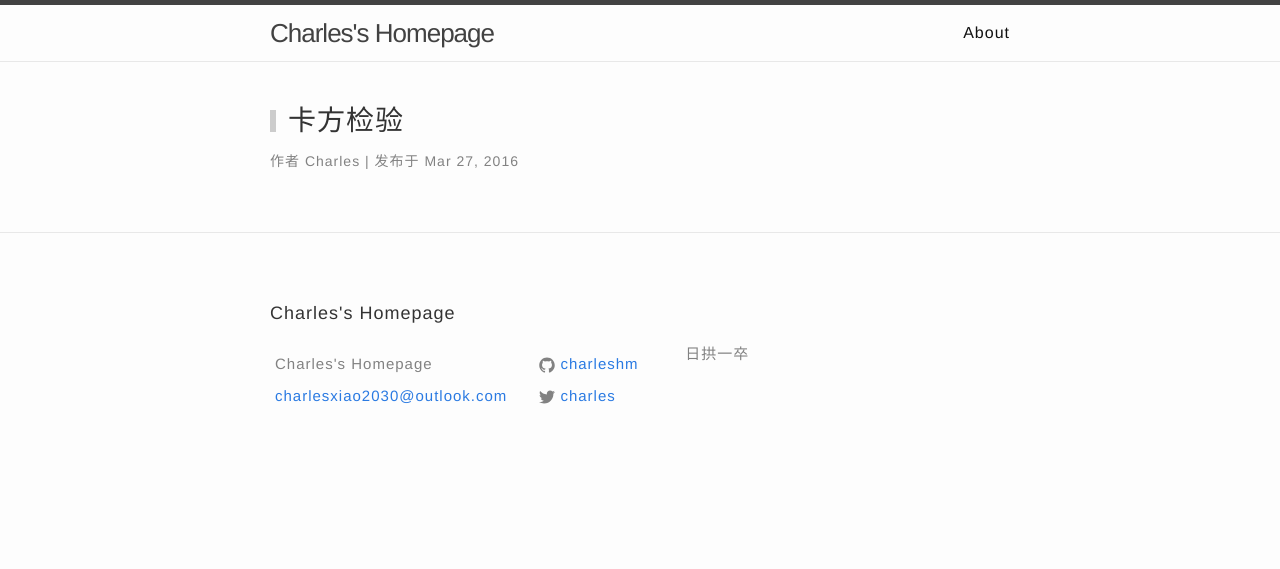
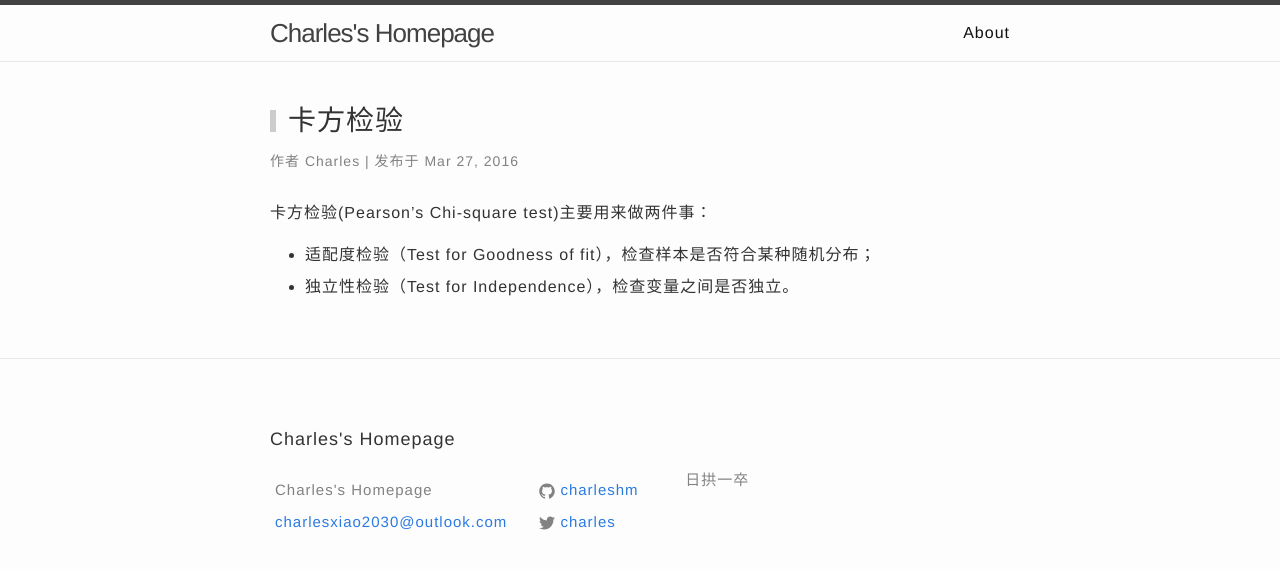
Before and after one commit to charleshm/charleshm.github.io, a Jekyll site: the page built from _posts/2016-03-28-Chi-square-test.md, in a window 1280 px wide. Shown: the top 569 px of the page. Built offline with Jekyll 4.4.1, drawn with Linux system fonts in a browser that asks for light colours; some web fonts are replaced; comment, search, counter and statistics services are not loaded.

Commit message:
Hypothesis Test

```diff
--- a/_posts/2016-03-28-Chi-square-test.md
+++ b/_posts/2016-03-28-Chi-square-test.md
@@ -6,3 +6,8 @@
 date:   2016-03-27 9:30
 categories: 机器学习 统计学
 ---
+
+卡方检验(Pearson’s Chi-square test)主要用来做两件事：
+
+- 适配度检验（Test for Goodness of fit），检查样本是否符合某种随机分布；
+- 独立性检验（Test for Independence），检查变量之间是否独立。
```
